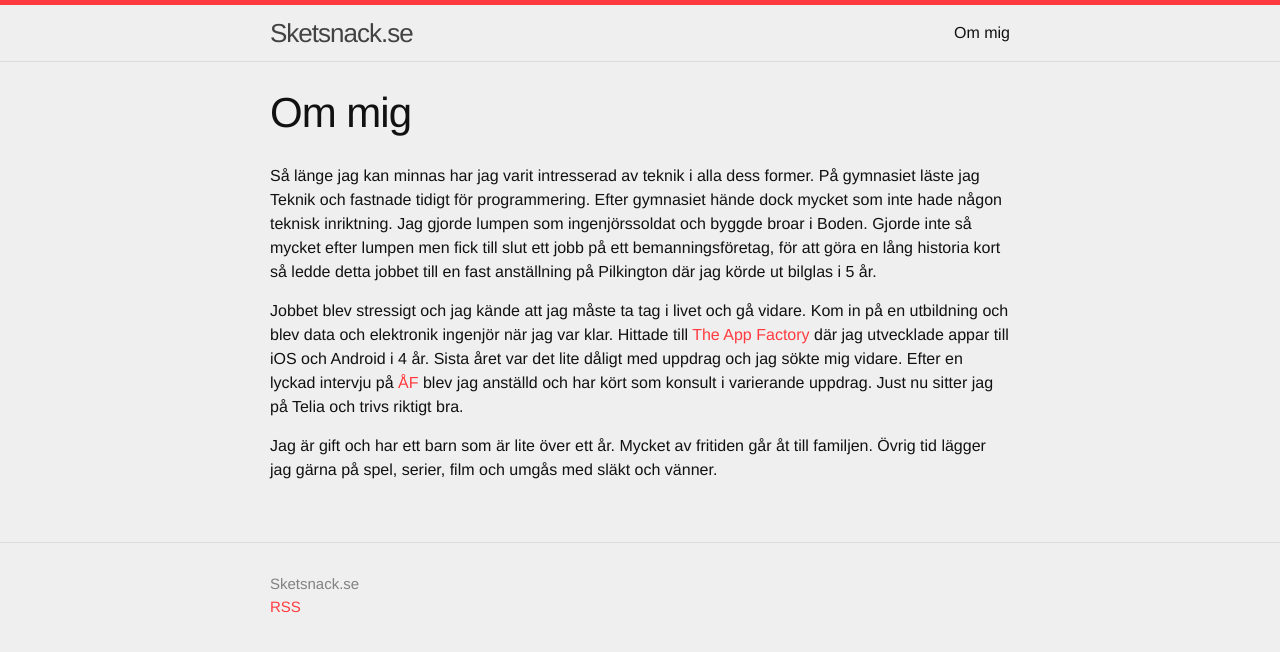
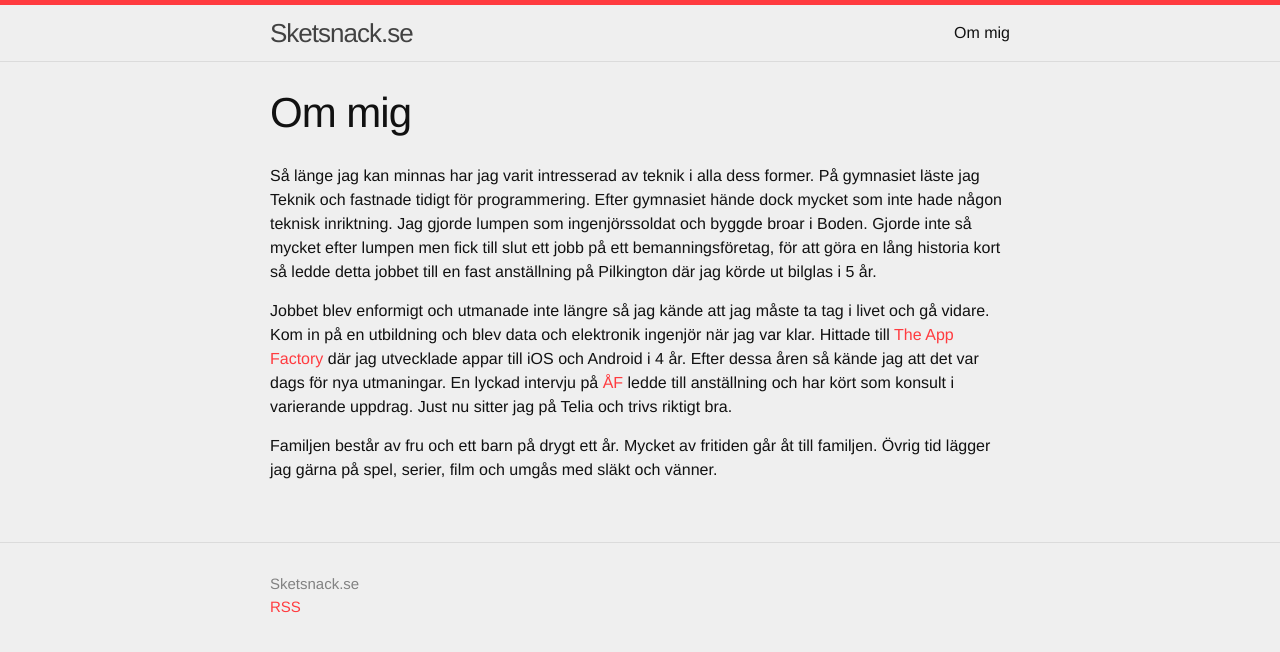
Before and after one commit to kitfr/kitfr.github.io, a Jekyll site: the page built from om.md, in a window 1280 px wide. Shown: the top 652 px of the page. Built offline with Jekyll 4.4.1, drawn with Linux system fonts in a browser that asks for light colours.

Commit message:
Updated about page

```diff
--- a/om.md
+++ b/om.md
@@ -5,6 +5,6 @@ permalink: /om/
 ---
 Så länge jag kan minnas har jag varit intresserad av teknik i alla dess former. På gymnasiet läste jag Teknik och fastnade tidigt för programmering. Efter gymnasiet hände dock mycket som inte hade någon teknisk inriktning. Jag gjorde lumpen som ingenjörssoldat och byggde broar i Boden. Gjorde inte så mycket efter lumpen men fick till slut ett jobb på ett bemanningsföretag, för att göra en lång historia kort så ledde detta jobbet till en fast anställning på Pilkington där jag körde ut bilglas i 5 år.
 
-Jobbet blev stressigt och jag kände att jag måste ta tag i livet och gå vidare. Kom in på en utbildning och blev data och elektronik ingenjör när jag var klar. Hittade till [The App Factory](http://www.theappfactory.se/) där jag utvecklade appar till iOS och Android i 4 år. Sista året var det lite dåligt med uppdrag och jag sökte mig vidare. Efter en lyckad intervju på [ÅF](http://www.afconsult.com/) blev jag anställd och har kört som konsult i varierande uppdrag. Just nu sitter jag på Telia och trivs riktigt bra.
+Jobbet blev enformigt och utmanade inte längre så jag kände att jag måste ta tag i livet och gå vidare. Kom in på en utbildning och blev data och elektronik ingenjör när jag var klar. Hittade till [The App Factory](http://www.theappfactory.se/) där jag utvecklade appar till iOS och Android i 4 år. Efter dessa åren så kände jag att det var dags för nya utmaningar. En lyckad intervju på [ÅF](http://www.afconsult.com/) ledde till anställning och har kört som konsult i varierande uppdrag. Just nu sitter jag på Telia och trivs riktigt bra.
 
-Jag är gift och har ett barn som är lite över ett år. Mycket av fritiden går åt till familjen. Övrig tid lägger jag gärna på spel, serier, film och umgås med släkt och vänner.
+Familjen består av fru och ett barn på drygt ett år. Mycket av fritiden går åt till familjen. Övrig tid lägger jag gärna på spel, serier, film och umgås med släkt och vänner.
```
